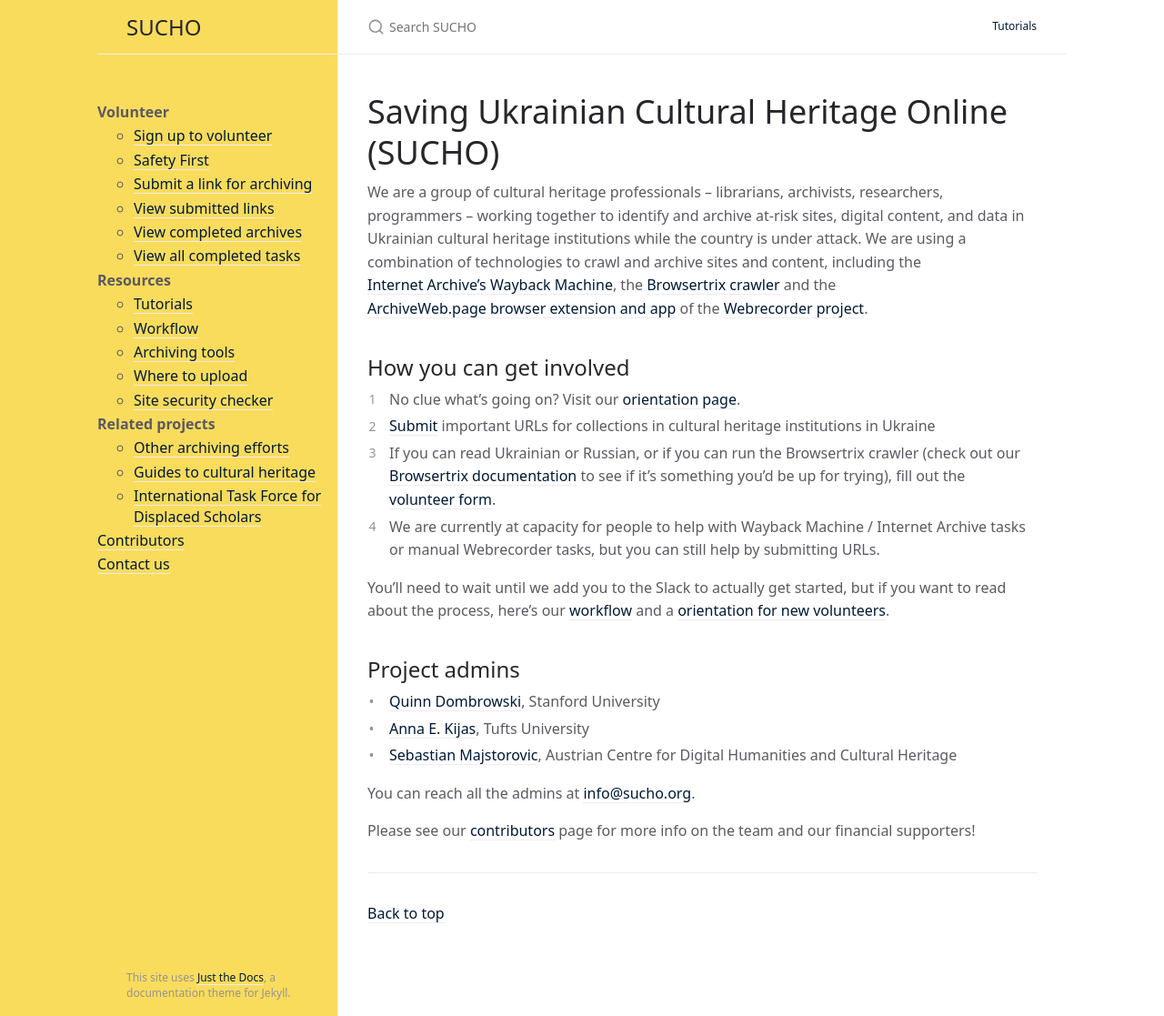
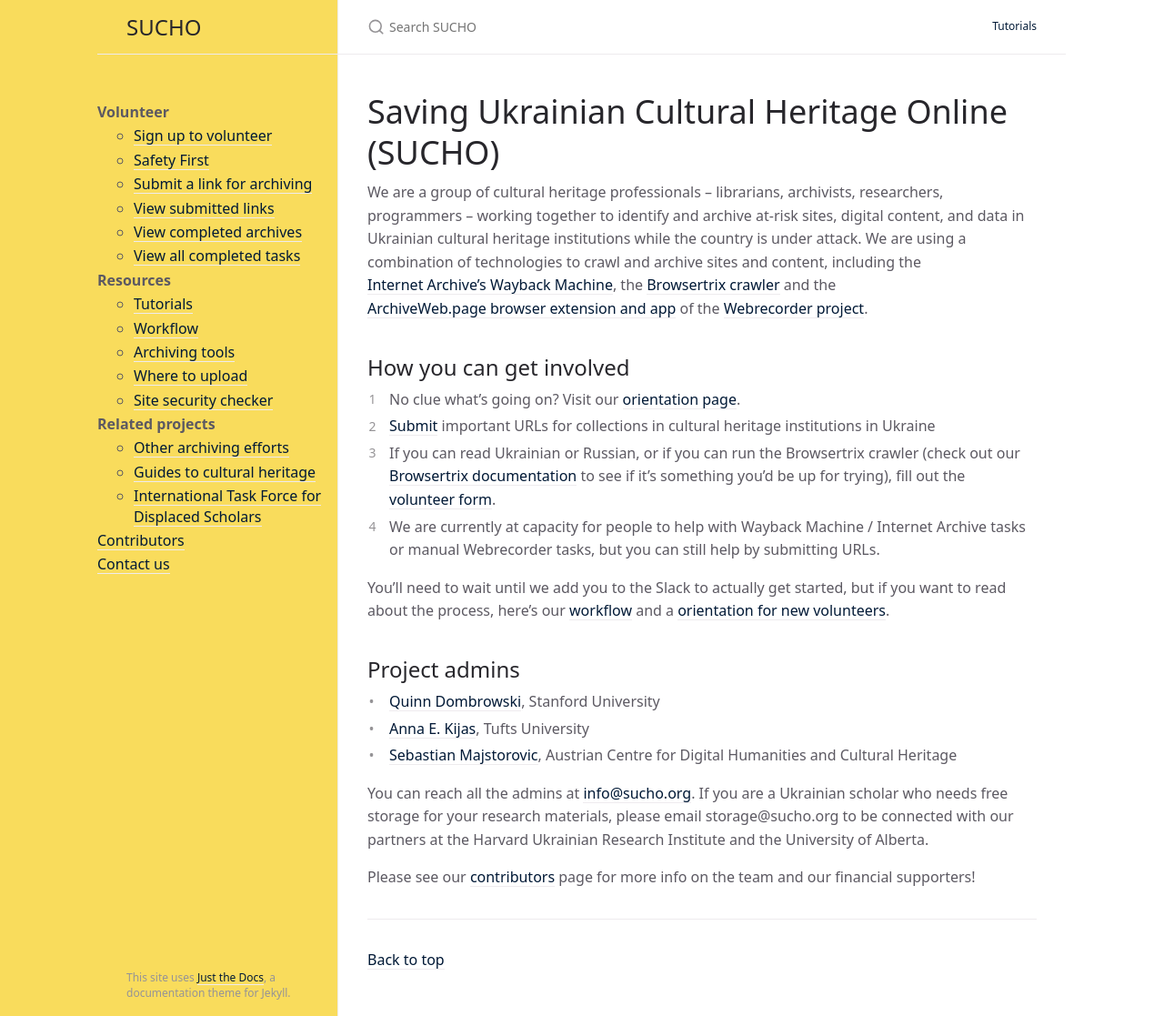
Before and after one commit to sucho-archiving/sucho-archiving.github.io, a Jekyll site: the page built from index.md, in a window 1280 px wide and 1117 px high. Shown: the whole window at 91% size. Built offline with Jekyll 4.4.1, drawn with Linux system fonts in a browser that asks for light colours.

Commit message:
storage contact

```diff
--- a/index.md
+++ b/index.md
@@ -22,6 +22,6 @@
 - [Anna E. Kijas](https://twitter.com/anna_kijas), Tufts University
 - [Sebastian Majstorovic](https://twitter.com/storytracer), Austrian Centre for Digital Humanities and Cultural Heritage
 
-You can reach all the admins at [info@sucho.org](mailto:info@sucho.org).
+You can reach all the admins at [info@sucho.org](mailto:info@sucho.org). If you are a Ukrainian scholar who needs free storage for your research materials, please email storage@sucho.org to be connected with our partners at the Harvard Ukrainian Research Institute and the University of Alberta.
 
 Please see our [contributors](/contributors) page for more info on the team and our financial supporters!
```
Also changed, not shown: contact.md (+2 -0 lines).
